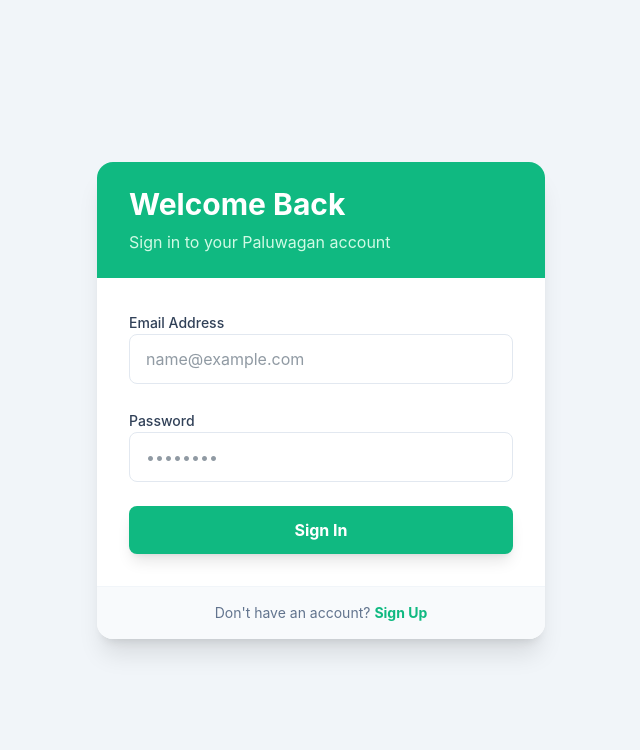
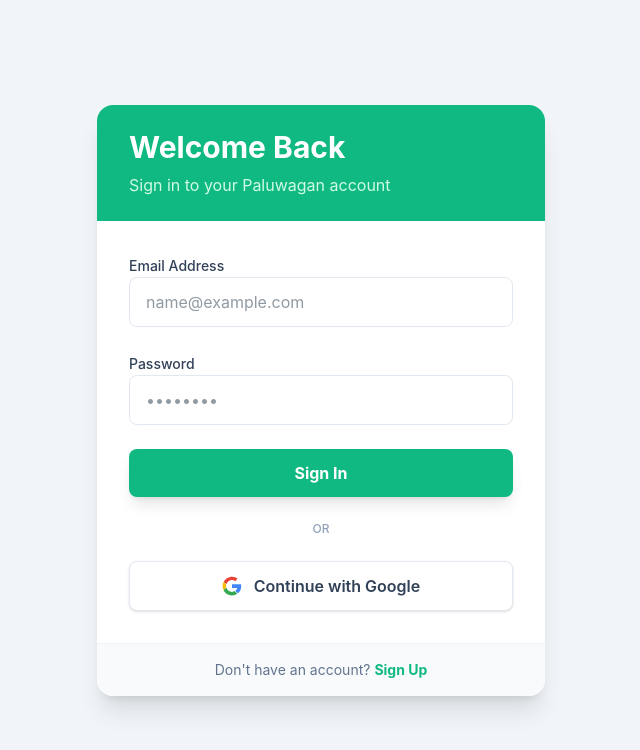
Before and after one commit to KeigeeDev/paluwagan-app, a React (Vite) app: page /login in a window 1280 px wide. Shown: the top 750 px of the page, without its empty margins (319-959 px from the left). Built offline with nearby package versions, Linux system fonts and the light colour scheme; no server answers.

Commit message:
feat: Implement Firebase Google authentication with React Context for state management and a login/signup UI.

```diff
--- a/src/config/firebase.js
+++ b/src/config/firebase.js
@@ -1,5 +1,5 @@
 import { initializeApp } from "firebase/app";
-import { getAuth } from "firebase/auth";
+import { getAuth, GoogleAuthProvider } from "firebase/auth";
 import { getFirestore } from "firebase/firestore";
 
 // REPLACE WITH YOUR FIREBASE CONFIG KEYS
@@ -15,3 +15,4 @@ const firebaseConfig = {
 const app = initializeApp(firebaseConfig);
 export const auth = getAuth(app);
 export const db = getFirestore(app);
+export const googleProvider = new GoogleAuthProvider();
--- a/src/features/auth/AuthContext.jsx
+++ b/src/features/auth/AuthContext.jsx
@@ -12,11 +12,12 @@ import React, { createContext, useContext, useEffect, useState } from 'react';
 import {
     signInWithEmailAndPassword,
     createUserWithEmailAndPassword,
+    signInWithPopup,
     signOut,
     onAuthStateChanged
 } from 'firebase/auth';
 import { doc, getDoc, setDoc } from 'firebase/firestore';
-import { auth, db } from '../../config/firebase';
+import { auth, db, googleProvider } from '../../config/firebase';
 
 const AuthContext = createContext();
 
@@ -33,6 +34,29 @@ export function AuthProvider({ children }) {
     // Function to Login
     function login(email, password) {
         return signInWithEmailAndPassword(auth, email, password);
+    }
+
+    // Function to Login with Google
+    async function loginWithGoogle() {
+        const result = await signInWithPopup(auth, googleProvider);
+        const user = result.user;
+
+        // Only create a Firestore document if it doesn't already exist
+        const userDocRef = doc(db, "users", user.uid);
+        const userDoc = await getDoc(userDocRef);
+
+        if (!userDoc.exists()) {
+            const newProfile = {
+                email: user.email,
+                displayName: user.displayName || "",
+                photoURL: user.photoURL || "",
+                role: "member",
+                createdAt: new Date().toISOString()
+            };
+            await setDoc(userDocRef, newProfile);
+        }
+
+        return result;
     }
 
     // Function to Signup
@@ -115,6 +139,7 @@ export function AuthProvider({ children }) {
         userRole,
         userProfile,
         login,
+        loginWithGoogle,
         signup,
         logout
     };
--- a/src/features/auth/Login.jsx
+++ b/src/features/auth/Login.jsx
@@ -11,7 +11,7 @@ export default function Login() {
     const [isLogin, setIsLogin] = useState(true);
     const [error, setError] = useState('');
     const [loading, setLoading] = useState(false);
-    const { login, signup, currentUser } = useAuth();
+    const { login, signup, loginWithGoogle, currentUser } = useAuth();
     const navigate = useNavigate();
 
     useEffect(() => {
@@ -39,6 +39,19 @@ export default function Login() {
         } catch (err) {
             console.error(err);
             setError('Failed to log in. Please check your credentials.');
+            setLoading(false);
+        }
+    };
+
+    const handleGoogleSignIn = async () => {
+        try {
+            setError('');
+            setLoading(true);
+            await loginWithGoogle();
+            // Navigation is handled by useEffect (currentUser watch)
+        } catch (err) {
+            console.error(err);
+            setError('Google sign-in failed. Please try again.');
             setLoading(false);
         }
     };
@@ -126,6 +139,29 @@ export default function Login() {
                         >
                             {loading ? 'Please wait...' : (isLogin ? 'Sign In' : 'Sign Up')}
                         </button>
+
+                        {/* Divider */}
+                        <div className="flex items-center gap-3">
+                            <div className="flex-1 h-px bg-slate-200" />
+                            <span className="text-xs text-slate-400 font-medium">OR</span>
+                            <div className="flex-1 h-px bg-slate-200" />
+                        </div>
+
+                        {/* Google Sign-In Button */}
+                        <button
+                            type="button"
+                            onClick={handleGoogleSignIn}
+                            disabled={loading}
+                            className="w-full flex items-center justify-center gap-3 bg-white border border-slate-200 hover:bg-slate-50 text-slate-700 font-semibold py-3 rounded-lg transition-colors shadow-sm hover:shadow-md disabled:opacity-50 disabled:cursor-not-allowed"
+                        >
+                            <svg xmlns="http://www.w3.org/2000/svg" viewBox="0 0 48 48" width="20" height="20" className="w-5 h-5 flex-shrink-0">
+                                <path fill="#EA4335" d="M24 9.5c3.15 0 5.64 1.08 7.74 2.85l5.77-5.77C33.91 3.45 29.27 1.5 24 1.5 14.97 1.5 7.38 6.91 3.9 14.6l6.72 5.22C12.4 13.47 17.73 9.5 24 9.5z"/>
+                                <path fill="#4285F4" d="M46.1 24.5c0-1.64-.15-3.22-.42-4.74H24v8.98h12.42c-.54 2.88-2.17 5.32-4.62 6.96l7.1 5.52C43.23 37.13 46.1 31.27 46.1 24.5z"/>
+                                <path fill="#FBBC05" d="M10.62 28.18A14.56 14.56 0 0 1 9.5 24c0-1.45.25-2.86.62-4.18L3.4 14.6A22.46 22.46 0 0 0 1.5 24c0 3.37.73 6.56 2.04 9.43l7.08-5.25z"/>
+                                <path fill="#34A853" d="M24 46.5c5.27 0 9.69-1.74 12.92-4.74l-7.1-5.52c-1.75 1.17-3.99 1.86-5.82 1.86-6.27 0-11.6-3.97-13.38-9.92l-7.08 5.25C7.38 41.09 14.97 46.5 24 46.5z"/>
+                            </svg>
+                            Continue with Google
+                        </button>
                     </form>
 
                     <div className="bg-slate-50 px-6 py-4 md:px-8 border-t border-slate-100 text-center">
```
